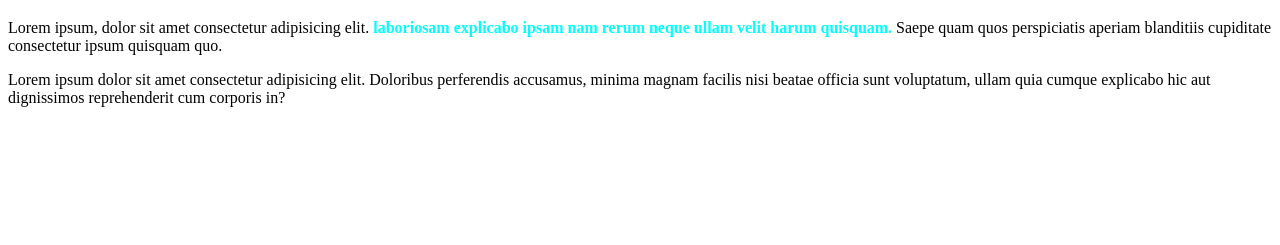
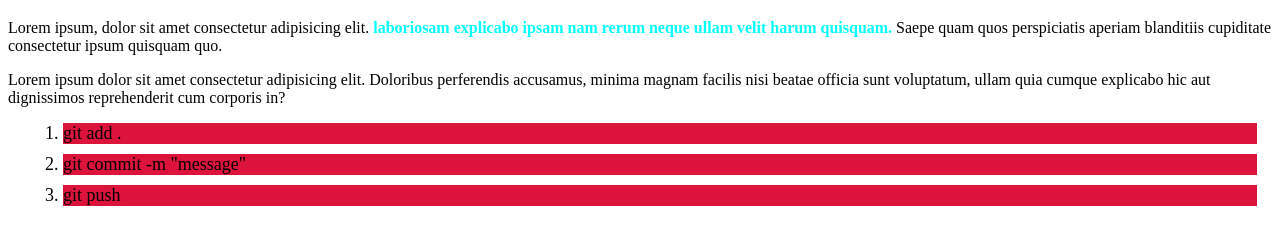
Before and after one commit to walidkhan181/my-first-github-repo, a plain HTML site: page index.html in a window 1280 px wide. Shown: the part 61-306 px from the top of the page. Drawn offline with Linux system fonts and the light colour scheme.

Commit message:
add a new style

```diff
--- a/index.html
+++ b/index.html
@@ -4,19 +4,14 @@
     <meta charset="UTF-8">
     <meta name="viewport" content="width=device-width, initial-scale=1.0">
     <title>My first ever repo</title>
+    <link rel="stylesheet" href="styles/color.css">
 </head>
  <style>
     #anamika{
         color:aqua;
         font-family: 'Times New Roman', Times, serif;
         font-weight: bold;
-
-
     }
-
-
-
-
  </style>
 <body>
     <h1 style="color: brown;">my firt css project</h1>
@@ -26,6 +21,11 @@
     <p>
         Lorem ipsum dolor sit amet consectetur adipisicing elit. Doloribus perferendis accusamus, minima magnam facilis nisi beatae officia sunt voluptatum, ullam quia cumque explicabo hic aut dignissimos reprehenderit cum corporis in?
     </p>
+    <ol>
+        <li> git add .</li>
+        <li>git commit -m "message"</li>
+        <li>git push</li>
+    </ol>
 
 
 </body>
--- /dev/null
+++ b/styles/color.css
@@ -0,0 +1,7 @@
+li{
+    background-color: crimson;
+    font-size:large;
+    font-family: 'Times New Roman', Times, serif;
+    margin: 10px 15px 5px;
+
+}
```
